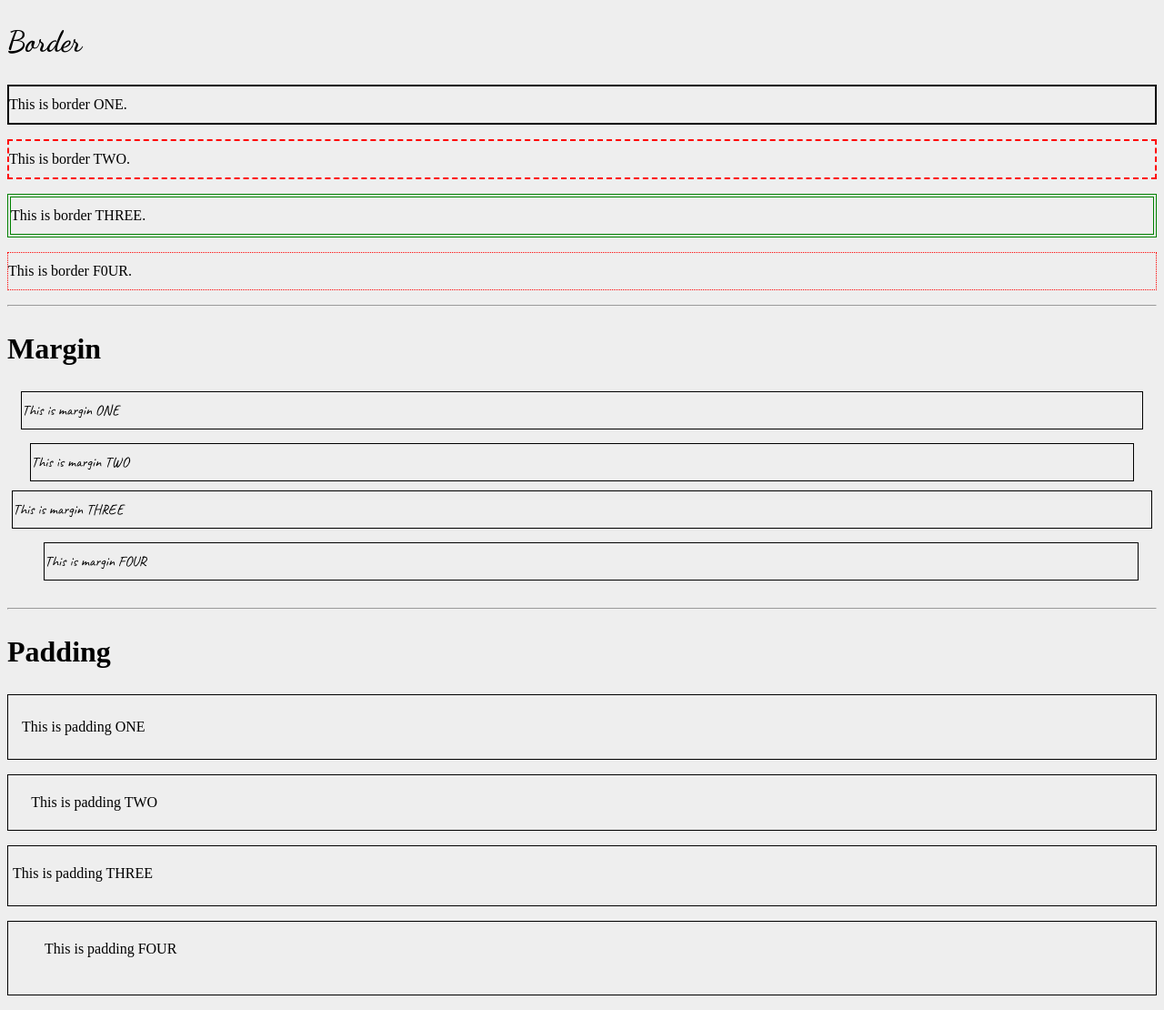
After one commit to yathaw/jpbatch4, a PHP site: page /css/lesson4.html in a window 1280 px wide. The commit adds this page. Shown: the whole page at 91% size. Run offline with PHP 8.4, Linux system fonts and the light colour scheme.

Commit message:
css font

```diff
--- /dev/null
+++ b/css/lesson4.html
@@ -0,0 +1,62 @@
+<!DOCTYPE html>
+<html>
+<head>
+	<title> Box Model </title>
+	<link rel="stylesheet" type="text/css" href="style.css">
+
+	<link href="https://fonts.googleapis.com/css2?family=Dancing+Script:wght@600&display=swap" rel="stylesheet">
+
+	<style type="text/css">
+
+		@font-face{
+			font-family: aa;
+			src: url('Caveat/Caveat-Regular.ttf');
+		}
+
+		@font-face{
+			font-family: bb;
+			src: url('Caveat/Caveat-Bold.ttf');
+		}
+
+		div#marginDiv p{
+			font-family: aa;
+		}
+
+	</style>
+</head>
+<body>
+
+	<h1 style="font-family: 'Dancing Script', cursive;"> Border </h1>
+
+	<div id="borderDiv">
+		<p> This is border ONE. </p>
+		<p> This is border TWO. </p>
+		<p> This is border THREE. </p>
+		<p> This is border F0UR. </p>
+	</div>
+
+	<hr>
+
+	<h1> Margin </h1>
+
+	<div id="marginDiv">
+		<p> This is margin ONE </p>
+		<p> This is margin TWO </p>
+		<p> This is margin THREE </p>
+		<p> This is margin FOUR </p>
+
+	</div>
+
+	<hr>
+
+	<h1> Padding </h1>
+
+	<div id="paddingDiv">
+		<p> This is padding ONE </p>
+		<p> This is padding TWO </p>
+		<p> This is padding THREE </p>
+		<p> This is padding FOUR </p>
+	</div>
+
+</body>
+</html>
--- a/css/style.css
+++ b/css/style.css
@@ -116,3 +116,111 @@ textarea#address{
 div.office_div{
 	columns: 3;
 }
+
+/*Focus*/
+input[type='text']:focus,
+input[type='number']:focus,
+input[type='email']:focus{
+	background-color: #FFDFBF
+}
+
+
+input[type='radio']:checked+label{
+	color: red;
+}
+
+input[type='checkbox']:enabled+label{
+	color: #607D8B;
+}
+
+input[type='checkbox']:disabled+label{
+	color: #aaa;
+}
+
+input[type="checkbox"]:checked+label{
+	color: red;
+}
+
+li:first-child{
+	background-color: yellow;
+}
+
+li:last-child{
+	background-color: #00BCD4;
+}
+
+li:nth-child(3){
+	background-color: #009688;
+}
+
+input:read-only{
+	border: 0;
+	box-shadow: none;
+	background-color: #EEEEEE;
+}
+
+input:read-write{
+	color: blue;
+}
+
+p:empty{
+	background-color: #607D8B;
+	width: 100%;
+	height: 40px;
+}
+
+div#borderDiv p:first-child{
+	border: 2px solid #000;
+}
+
+div#borderDiv p:nth-child(2){
+	border: 2px dashed red;
+}
+
+div#borderDiv p:nth-child(3){
+	border: 4px double green;
+}
+
+div#borderDiv p:last-child{
+	border: 1px dotted red;
+}
+
+div#marginDiv p:first-child{
+	margin: 15px;
+	border: 1px solid black;
+}
+
+div#marginDiv p:nth-child(2){
+	margin: 10px 2%;
+	border: 1px solid black;
+}
+
+div#marginDiv p:nth-child(3){
+	margin: 10px 5px 15px;
+	border: 1px solid black;
+}
+
+div#marginDiv p:last-child{
+	margin: 10px 20px 30px 40px;
+	border: 1px solid black;
+}
+
+div#paddingDiv p:first-child{
+	padding: 15px;
+	border: 1px solid black;
+}
+
+div#paddingDiv p:nth-child(2){
+	padding: 10px 2%;
+	border: 1px solid black;
+}
+
+div#paddingDiv p:nth-child(3){
+	padding: 10px 5px 15px;
+	border: 1px solid black;
+}
+
+div#paddingDiv p:last-child{
+	padding: 10px 20px 30px 40px;
+	border: 1px solid black;
+}
```
Also changed, not shown: css/Caveat/OFL.txt (added, +93 -0 lines), css/Caveat/Caveat-Bold.ttf (added), css/Caveat/Caveat-Regular.ttf (added).
